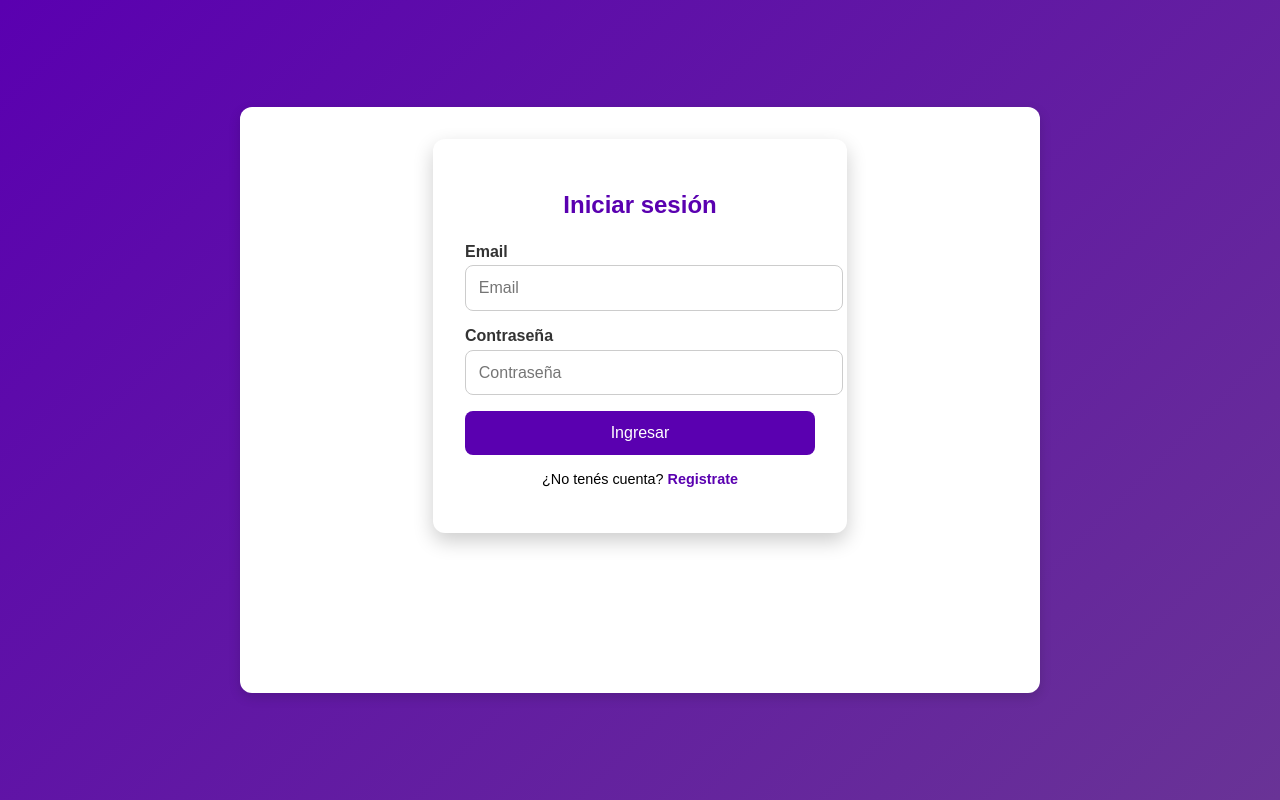
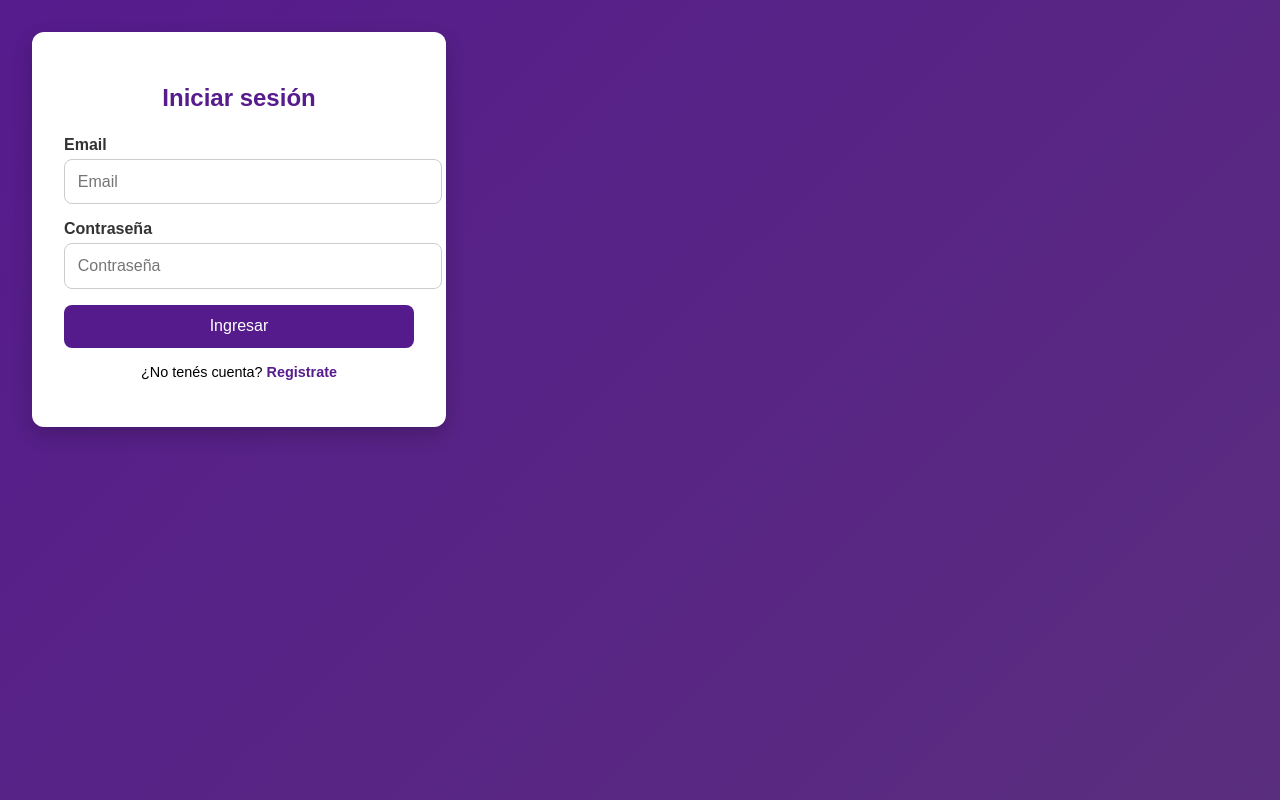
Before and after one commit to eze6532/mi-repo, a React (Vite) app: page /auth in a window 1280 px wide. Built offline with nearby package versions, Linux system fonts and the light colour scheme.

Commit message:
ya casi tengo el estilo del login y el register

```diff
--- a/src/componentes/FormularioRegistro/SegundoFormRegistro.tsx
+++ b/src/componentes/FormularioRegistro/SegundoFormRegistro.tsx
@@ -14,6 +14,7 @@ interface SegundoFormRegistroProps{
     setHabitos: (value: HabitosOpciones[]) => void;
     setPreferencia: (value: PreferenciaOpciones[]) =>void;
     handleSubmit:(e: React.FormEvent) => void;
+    onCancelar: () => void;
 }
 
 const SegundoFormRegistro: React.FC<SegundoFormRegistroProps>=({
@@ -28,6 +29,7 @@ const SegundoFormRegistro: React.FC<SegundoFormRegistroProps>=({
     setHabitos,
     setPreferencia,
     handleSubmit,
+    onCancelar,
 })=>{
 
 
@@ -46,7 +48,7 @@ const SegundoFormRegistro: React.FC<SegundoFormRegistroProps>=({
         setHabitos(nuevasOpciones);
     };
     return(
-        <div>
+        <div className="form-container-segundo">
             <h2>Datos faltantes</h2>
             <form onSubmit={handleSubmit} >
                 {/*Edad*/}
@@ -122,6 +124,9 @@ const SegundoFormRegistro: React.FC<SegundoFormRegistroProps>=({
                 <button type="submit">
                     Registrarse
                 </button>
+                <button type="button" onClick={onCancelar}>
+                    Cancelar
+                </button>
             </form>
         </div>
     )
--- a/src/paginas/Auth/Registro/RegistroPage.tsx
+++ b/src/paginas/Auth/Registro/RegistroPage.tsx
@@ -61,11 +61,13 @@ const RegistroPage = ({ onSwitch }: { onSwitch: () => void }) => {
     }
   };
 
+  const handleCancelarPaso2 = () => {
+    setPaso(1);
+  };
+  return (
+    <div className={`registro-pasos-container paso-${paso}`}>
 
-  return (
-    <div className={`container ${paso === 2 ? 'active' : ''}`}>
-  {paso === 1 && (
-    <div className="animation">
+      <div className="registro-step paso-1">
         <PrimerFormRegistro
           nombreCompleto={nombreCompleto}
           correo={correo}
@@ -79,9 +81,8 @@ const RegistroPage = ({ onSwitch }: { onSwitch: () => void }) => {
           onSwitch={onSwitch}
         />
       </div>
-  )}
-  {paso === 2 && (
-    <div className="animation">
+
+      <div className="registro-step paso-2">
         <SegundoFormRegistro
           edad={edad}
           genero={genero}
@@ -94,11 +95,10 @@ const RegistroPage = ({ onSwitch }: { onSwitch: () => void }) => {
           setHabitos={setHabitos}
           setPreferencia={setPreferencia}
           handleSubmit={handleRegistroFinal}
+          onCancelar={handleCancelarPaso2}
         />
       </div>
-  )}
     </div>
-
   );
 };
 
--- a/src/styles/auth.css
+++ b/src/styles/auth.css
@@ -1,35 +1,17 @@
-/* ===== Body & fondo general ===== */
-body {
-  background-color: #8000b9; /* violeta */
-  font-family: 'Arial', sans-serif;
-  margin: 0;
-}
+@import './variables.css';
 
-
-/* ===== Contenedor principal de auth (slider o panel) ===== */
+/* ===== Contenedor principal ===== */
 .auth-wrapper {
-  width: 100%;
-  max-width: 800px;
-
-  margin: 5rem auto;
+  width: 100vw;
+  height: 100vh;
   overflow: hidden;
-  position: relative;
-  border-radius: 12px;
-  background: white;
-  box-shadow: 0 4px 12px rgba(0,0,0,0.15);
 }
 
 .auth-slider {
   display: flex;
-  width: 200%; /* el doble porque hay 2 paneles */
+  width: 200%;
   height: 100%;
   transition: transform 0.6s ease-in-out;
-}
-
-.auth-panel {
-  width: 50%;
-  padding: 2rem;
-  box-sizing: border-box;
 }
 
 .auth-slider.show-login {
@@ -40,61 +22,53 @@ body {
   transform: translateX(-50%);
 }
 
-/* ===== Contenedor tipo grid para login y registro lado a lado ===== */
-.auth-container {
-  display: grid;
-  grid-template-columns: 1fr 1fr; /* dos columnas iguales */
-  gap: 2rem; /* espacio entre login y registro */
-  max-width: 900px;
-  margin: 0 auto;
-  padding: 2rem;
-  align-items: start;
+.auth-panel {
+  width: 50%;
+  padding: var(--padding);
+  box-sizing: border-box;
 }
 
-.auth-box {
-  background: #fff;
-  border-radius: 12px;
-  padding: 2rem;
-  box-shadow: 0 4px 8px rgba(0, 0, 0, 0.1);
+/* ===== Formulario base (login / paso 1) ===== */
+.form-container,
+.form-container-segundo {
+  background: var(--blanco);
+  padding: var(--padding);
+  border-radius: var(--borde-radius);
+  box-shadow: 0 8px 20px var(--sombra);
+  width: var(--ancho-form);
 }
 
-/* Responsive: apilar columnas en móvil */
-@media (max-width: 768px) {
-  .auth-container {
-    grid-template-columns: 1fr;
-  }
+.form-container {
+  text-align: center;
+  margin: 0;
 }
 
-/* ===== Formulario individual (login/registro) ===== */
-.form-container {
-  background: white;
-  padding: 2rem;
-  border-radius: 12px;
-  box-shadow: 0px 8px 20px rgba(0, 0, 0, 0.2);
-  width: 350px;
-  text-align: center;
-  margin: 0 auto; /* centrar en mobile */
+.form-container-segundo {
+  text-align: left;
+  overflow: auto;
+  margin: 0;
 }
 
 .form-title {
   margin-bottom: 1.5rem;
-  color: #5a00b0;
+  color: var(--violeta-secundario);
   font-size: 1.5rem;
 }
 
 .form-container label {
   display: block;
-  text-align: left;
   font-weight: bold;
   margin-bottom: 0.3rem;
   color: #333;
+  text-align: left;
 }
 
-.form-container input {
+.form-container input,
+.form-container select {
   width: 100%;
   padding: 0.8rem;
   margin-bottom: 1rem;
-  border: 1px solid #ccc;
+  border: 1px solid var(--gris-claro);
   border-radius: 8px;
   font-size: 1rem;
 }
@@ -102,7 +76,7 @@ body {
 .form-container button {
   width: 100%;
   padding: 0.8rem;
-  background: #5a00b0;
+  background: var(--violeta-secundario);
   border: none;
   border-radius: 8px;
   color: white;
@@ -112,7 +86,7 @@ body {
 }
 
 .form-container button:hover {
-  background: #7d00e6;
+  background: var(--violeta-hover);
 }
 
 .toggle-password {
@@ -121,7 +95,7 @@ body {
   font-size: 0.9rem;
   background: none;
   border: none;
-  color: #5a00b0;
+  color: var(--violeta-secundario);
   cursor: pointer;
 }
 
@@ -131,7 +105,7 @@ body {
 }
 
 .form-container a {
-  color: #5a00b0;
+  color: var(--violeta-secundario);
   text-decoration: none;
   font-weight: bold;
 }
@@ -139,3 +113,44 @@ body {
 .form-container a:hover {
   text-decoration: underline;
 }
+
+/* ===== Animación entre paso 1 y paso 2 ===== */
+.registro-pasos-container {
+  position: relative;
+  min-height: 80vh;
+  padding: var(--padding);
+}
+
+.registro-step {
+  position: absolute;
+  width: 100%;
+  left: 0;
+  top: 0;
+  transition: transform 0.6s ease, opacity 0.6s ease;
+}
+
+/* Paso 1 */
+.registro-pasos-container.paso-1 .registro-step.paso-1 {
+  transform: translateY(0%);
+  opacity: 1;
+  z-index: 2;
+}
+
+.registro-pasos-container.paso-2 .registro-step.paso-1 {
+  transform: translateY(-100%);
+  opacity: 0;
+  z-index: 1;
+}
+
+/* Paso 2 */
+.registro-pasos-container.paso-1 .registro-step.paso-2 {
+  transform: translateY(100%);
+  opacity: 0;
+  z-index: 1;
+}
+
+.registro-pasos-container.paso-2 .registro-step.paso-2 {
+  transform: translateY(0%);
+  opacity: 1;
+  z-index: 2;
+}
--- a/src/styles/index.css
+++ b/src/styles/index.css
@@ -1,20 +1,39 @@
-/* Centrar el contenido en pantalla */
+@import './variables.css';
+
+/* Estilos globales */
 body {
   margin: 0;
-  font-family: Arial, sans-serif;
-  background: linear-gradient(135deg, #5a00b0, #693396);
+  font-family: var(--fuente-principal);
+  background: linear-gradient(135deg, var(--violeta-secundario), var(--violeta-fondo));
   display: flex;
   justify-content: center;
   align-items: center;
   height: 100vh;
 }
 
-/* Animaciones para transiciones entre páginas */
+/* Transiciones entre páginas */
 .page-transition {
   animation: fadeIn 0.5s ease-in-out;
 }
 
 @keyframes fadeIn {
   from { opacity: 0; transform: translateY(20px); }
-  to { opacity: 1; transform: translateY(0); }
+  to   { opacity: 1; transform: translateY(0); }
 }
+/* === Botón Cancelar === */
+button {
+  width: 100%;
+  padding: 0.8rem;
+  background: transparent;
+  color: var(--violeta-secundario);
+  border: 2px solid var(--violeta-secundario);
+  border-radius: 8px;
+  font-size: 1rem;
+  cursor: pointer;
+  transition: all 0.3s ease;
+}
+
+button:hover {
+  background: var(--violeta-secundario);
+  color: white;
+}
--- /dev/null
+++ b/src/styles/variables.css
@@ -0,0 +1,16 @@
+:root {
+  --violeta-principal: hsl(282, 100%, 36%);
+  --violeta-secundario: #450481e8;
+  --violeta-hover: #7d00e6;
+  --violeta-fondo: #5a2e7e;
+
+  --blanco: #ffffff;
+  --gris-claro: #ccc;
+  --sombra: rgba(0, 0, 0, 0.2);
+
+  --fuente-principal: 'Arial', sans-serif;
+
+  --borde-radius: 12px;
+  --padding: 2rem;
+  --ancho-form: 350px;
+}
```
Lines whose indentation alone changed are shown as unchanged.
